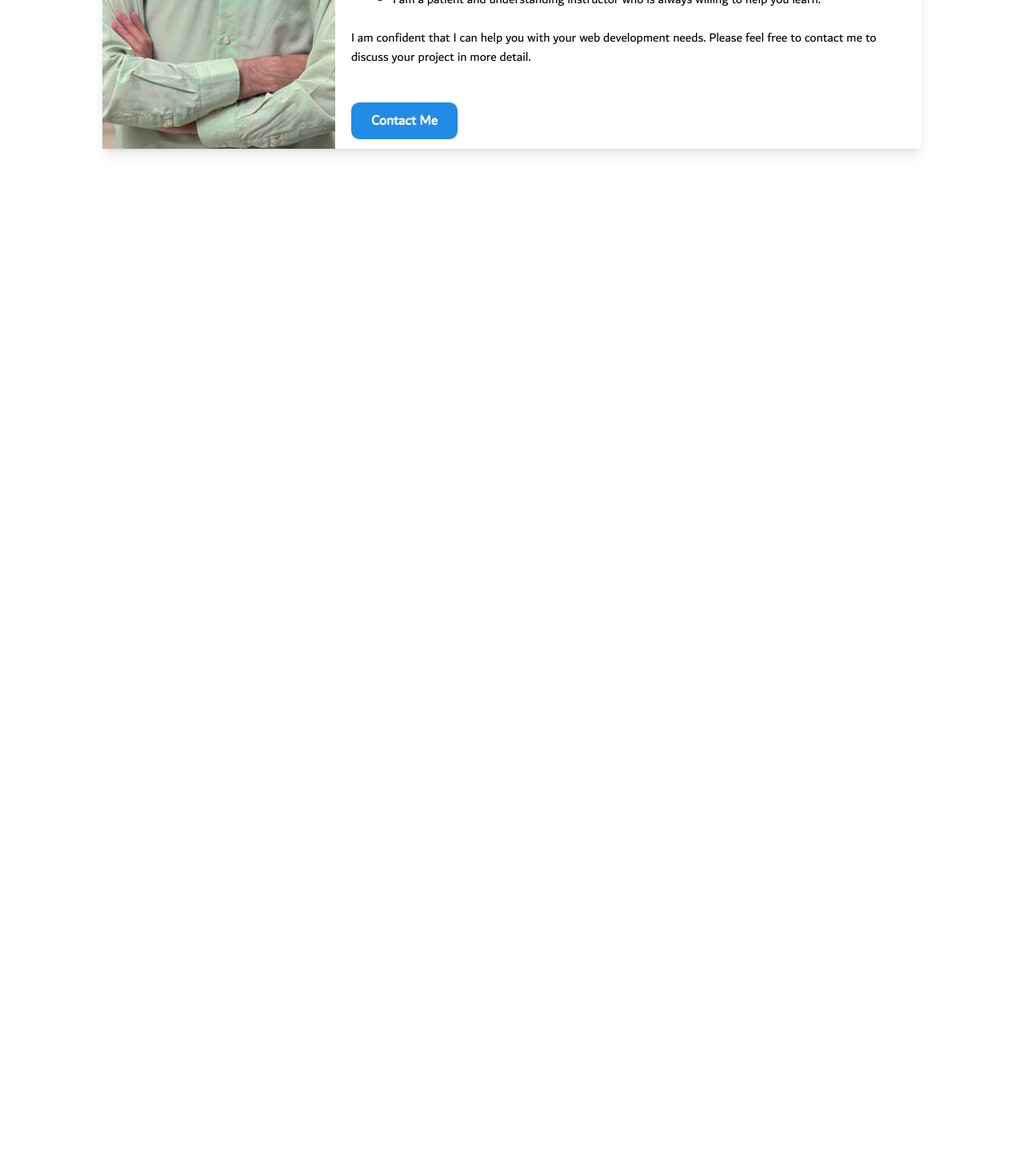
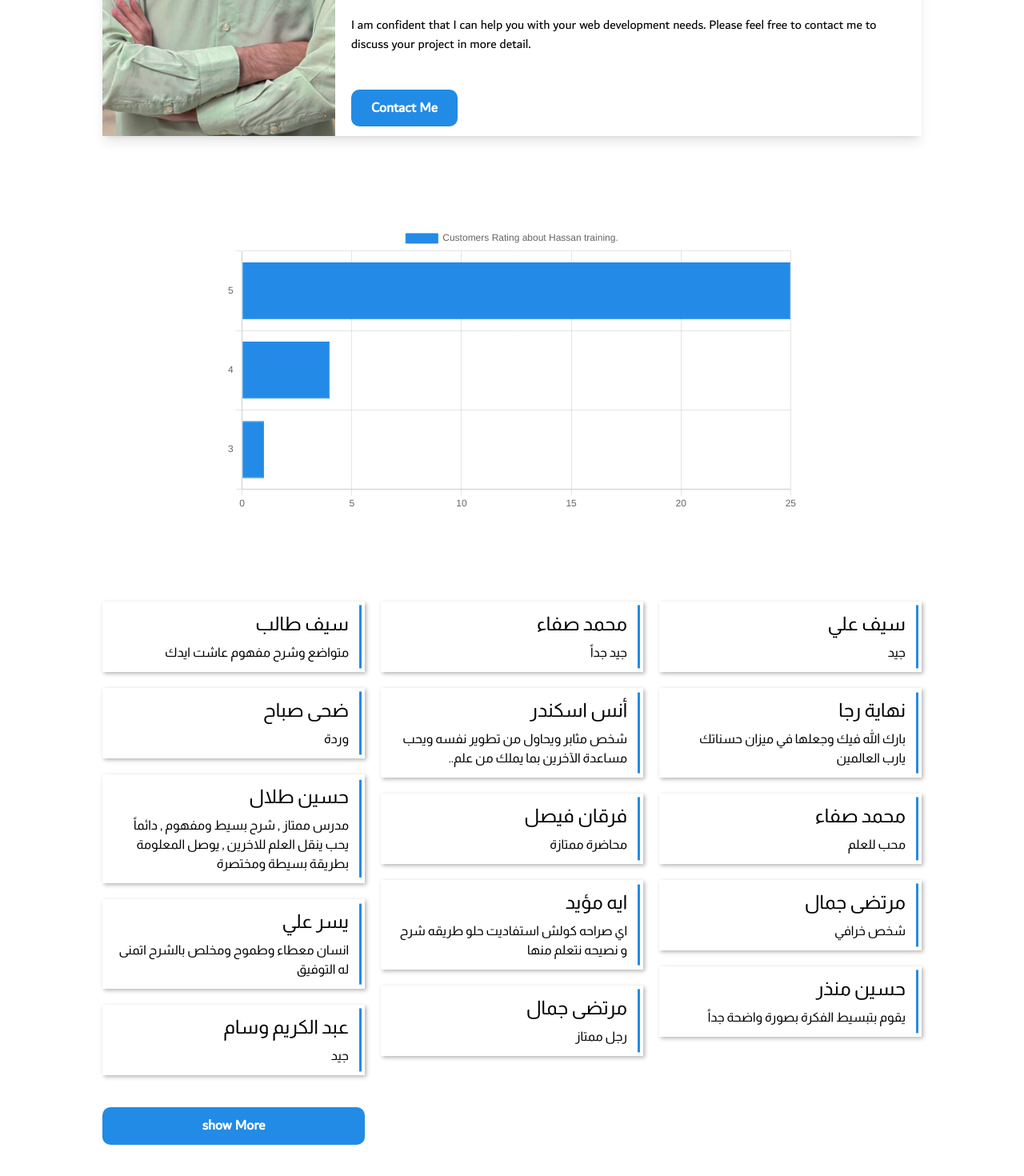
Before and after one commit to ht3aa/me, a Vue app: page / in a window 1280 px wide. Shown: the part 2387-3857 px from the top of the page at 80% size. Before the commit the page ends 2701 px from the top, so only its background shows below. Built offline with nearby package versions, Linux system fonts and the light colour scheme.

Commit message:
adding chart and opinion sections

```diff
--- a/package.json
+++ b/package.json
@@ -10,9 +10,11 @@
   },
   "dependencies": {
     "animejs": "^3.2.1",
+    "chart.js": "^4.3.0",
     "gsap": "^3.11.5",
     "vanilla-tilt": "^1.8.0",
     "vue": "^3.2.47",
+    "vue-chartjs": "^5.2.0",
     "vue-router": "^4.2.0"
   },
   "devDependencies": {
--- a/src/assets/main.css
+++ b/src/assets/main.css
@@ -1,6 +1,8 @@
+@import url('https://fonts.googleapis.com/css2?family=Almarai:wght@300;400;700&display=swap');
 @tailwind base;
 @tailwind components;
 @tailwind utilities;
+
 
 @font-face {
   font-family: dubai;
@@ -97,3 +99,9 @@ button:hover {
 .fade-leave-to {
   opacity: 0;
 }
+
+
+.direction-rtl {
+  direction: rtl;
+  font-family: 'Almarai';
+}
--- a/src/components/cards/MovingCard.vue
+++ b/src/components/cards/MovingCard.vue
@@ -37,7 +37,7 @@ onMounted(() => {
 <template>
   <div
     ref="container"
-    class="mx-auto my-32"
+    class="mx-auto my-28"
   >
     <div
       ref="card"
--- /dev/null
+++ b/src/components/charts/BarChart.vue
@@ -0,0 +1,47 @@
+<script setup>
+import { ref } from "vue";
+import { Bar } from "vue-chartjs";
+import {
+  Chart as ChartJS,
+  Title,
+  Tooltip,
+  Legend,
+  BarElement,
+  CategoryScale,
+  LinearScale,
+} from "chart.js";
+
+ChartJS.register(
+  Title,
+  Tooltip,
+  Legend,
+  BarElement,
+  CategoryScale,
+  LinearScale
+);
+
+const chartData = ref({
+  labels: ["5", "4", "3"],
+  datasets: [
+    {
+      label: "Customers Rating about Hassan training.",
+      backgroundColor: "#228be633",
+      data: [25, 4, 1],
+      fill: false,
+      backgroundColor: ["rgb(35, 139, 231)"],
+      borderColor: ["#228be6"],
+      borderWidth: 1,
+    },
+  ],
+});
+const chartOptions = ref({
+  responsive: true,
+  indexAxis: "y",
+});
+</script>
+
+<template>
+  <Bar :data="chartData" :options="chartOptions" />
+</template>
+
+<style scoped></style>
--- a/src/pages/HomePage.vue
+++ b/src/pages/HomePage.vue
@@ -3,13 +3,93 @@ import RandomText from "../components/texts/RandomText.vue";
 import RotateCard from "../components/cards/RotateCard.vue";
 import MovingCard from "../components/cards/MovingCard.vue";
 import LazyImg from "../components/LazyImg.vue";
+import BarChart from "../components/charts/BarChart.vue";
+import { ref } from "vue";
+
+// 21
+const customerOpinions = ref({
+  columns1: [
+    {
+      name: "سيف طالب",
+      opinion: "متواضع وشرح مفهوم عاشت ايدك",
+    },
+    { name: "ضحى صباح", opinion: "وردة" },
+    {
+      name: "حسين طلال",
+      opinion:
+        "مدرس ممتاز , شرح بسيط ومفهوم , دائماً يحب ينقل العلم للاخرين , يوصل المعلومة بطريقة بسيطة ومختصرة",
+    },
+    {
+      name: "يسر علي",
+      opinion: "انسان معطاء وطموح ومخلص بالشرح اتمنى له التوفيق",
+    },
+
+    { name: "عبد الكريم وسام", opinion: "جيد" },
+
+    { name: "ليث ابراهيم", opinion: "جيد" },
+  ],
+  columns2: [
+    { name: "محمد صفاء", opinion: "جيد جداً " },
+
+    {
+      name: "أنس اسكندر",
+      opinion:
+        "شخص مثابر ويحاول من تطوير نفسه ويحب مساعدة الآخرين بما يملك من علم..",
+    },
+
+    { name: "فرقان فيصل", opinion: "محاضرة ممتازة" },
+
+    {
+      name: "ايه مؤيد",
+      opinion: "اي صراحه كولش  استفاديت حلو طريقه شرح و نصيحه نتعلم منها",
+    },
+
+    { name: "مرتضى جمال", opinion: "رجل ممتاز" },
+
+    { name: "إسراء رشيد", opinion: "مساند" },
+  ],
+
+  columns3: [
+    { name: "سيف علي", opinion: "جيد" },
+    {
+      name: "نهاية رجا",
+      opinion: "بارك الله فيك وجعلها في ميزان حسناتك يارب العالمين ",
+    },
+
+    { name: "محمد صفاء", opinion: "محب للعلم" },
+
+    { name: "مرتضى جمال", opinion: "شخص خرافي " },
+
+    { name: "حسين منذر", opinion: "يقوم بتبسيط الفكرة بصورة واضحة جداً" },
+
+    { name: "ملاك حسن", opinion: "جيد جداً" },
+
+    { name: "مريم العذراء رافد", opinion: "ممتاز من ناحية الشرح" },
+  ],
+});
+
+console.log(customerOpinions.value.length);
+
+const nOpinionToShow = ref(5);
+const increment = ref(0);
+const showMoreOpinions = () => {
+  increment.value =
+    customerOpinions.value.columns3.length - nOpinionToShow.value;
+
+  if (increment.value >= 5) {
+    increment.value = 5;
+  }
+
+  nOpinionToShow.value += increment.value;
+};
+
+const showLessOpinions = () => {
+  nOpinionToShow.value -= increment.value;
+};
 </script>
 
 <template>
-  <section
-    id="hero"
-    class="flex flex-col lg:flex-row pt-[100px] wrapper"
-  >
+  <section id="hero" class="flex flex-col lg:flex-row pt-[100px] wrapper">
     <div
       class="lg:w-[70%] text-center lg:text-start pt-10 lg:pt-20 order-2 lg:order-1"
     >
@@ -42,19 +122,14 @@ import LazyImg from "../components/LazyImg.vue";
     />
   </section>
 
-  <section
-    id="aboutMe"
-    class="bgMainColor my-24"
-  >
+  <section id="aboutMe" class="bgMainColor my-24">
     <div
       class="flex flex-col lg:flex-row items-center justify-between py-10 wrapper"
     >
       <div
         class="text-white w-[100%] md:w-[75%] text-center mt-5 lg:mt-0 lg:text-start lg:w-[50%] order-2 lg:order-1"
       >
-        <h2 class="text-3xl md:text-4xl">
-          About me
-        </h2>
+        <h2 class="text-3xl md:text-4xl">About me</h2>
         <p class="text-base md:text-lg my-5">
           I am Hassan Tahseen, a dedicated college student at the University of
           Technology in Baghdad.I worked as a Trainer Assistant at AI Dojo,
@@ -117,7 +192,6 @@ import LazyImg from "../components/LazyImg.vue";
     <RotateCard>
       <a href="https://matlab-bag.vercel.app/">
         <div class="flex h-full">
-
           <LazyImg
             extra-div-classes="md:w-1/3 w-[30%]"
             extra-img-classes="object-cover h-full aspect-[0.6]"
@@ -245,10 +319,7 @@ import LazyImg from "../components/LazyImg.vue";
     </RotateCard>
   </section>
 
-  <section
-    id="features"
-    class="wrapper flex"
-  >
+  <section id="features" class="wrapper flex">
     <MovingCard>
       <LazyImg
         extra-div-classes="mx-auto md:mx-0 md:w-1/3 w-[200px]"
@@ -266,9 +337,7 @@ import LazyImg from "../components/LazyImg.vue";
             What I Offer
           </h2>
           <ol class="text-md my-2 px-6">
-            <li class="font-bold">
-              Web Developer
-            </li>
+            <li class="font-bold">Website building</li>
             <ul class="pl-5 pr-0 md:px-7 mb-5">
               <li>
                 I can create beautiful, responsive websites using Vue.js and
@@ -283,9 +352,7 @@ import LazyImg from "../components/LazyImg.vue";
                 your deadlines.
               </li>
             </ul>
-            <li class="font-bold">
-              Business Consultant
-            </li>
+            <li class="font-bold">Business Consultant</li>
             <ul class="pl-5 pr-0 md:px-7 mb-5">
               <li>
                 I can help you to improve your business by providing advice on
@@ -295,9 +362,7 @@ import LazyImg from "../components/LazyImg.vue";
                 I am a trusted advisor who will always put your business first.
               </li>
             </ul>
-            <li class="font-bold">
-              Web Developer Trainer
-            </li>
+            <li class="font-bold">Web Developement Training</li>
             <ul class="pl-5 pr-0 md:px-7 mb-5">
               <li>
                 I can teach you how to become a web developer by providing you
@@ -323,4 +388,76 @@ import LazyImg from "../components/LazyImg.vue";
       </div>
     </MovingCard>
   </section>
+  <section id="Charts" class="wrapper flex">
+    <div class="w-full md:w-[70%] mx-auto">
+      <BarChart />
+    </div>
+  </section>
+
+  <section
+    id="Opinions"
+    class="wrapper grid grid-cols-1 md:grid-cols-3 gap-5 py-28"
+  >
+    <div>
+      <RotateCard
+        v-for="customer in customerOpinions.columns1.slice(0, nOpinionToShow)"
+        :key="customer.name"
+      >
+        <div class="mb-5 py-3 px-5 direction-rtl relative">
+          <div
+            class="w-[3px] h-[90%] bgMainColor absolute right-1 top-[50%] translate-y-[-50%]"
+          />
+          <h3 class="text-2xl mb-2">
+            {{ customer.name }}
+          </h3>
+          <p class="text-md">
+            {{ customer.opinion }}
+          </p>
+        </div>
+      </RotateCard>
+    </div>
+    <div>
+      <RotateCard
+        v-for="customer in customerOpinions.columns2.slice(0, nOpinionToShow)"
+        :key="customer.name"
+      >
+        <div class="mb-5 py-3 px-5 direction-rtl relative">
+          <div
+            class="w-[3px] h-[90%] bgMainColor absolute right-1 top-[50%] translate-y-[-50%]"
+          />
+          <h3 class="text-2xl mb-2">
+            {{ customer.name }}
+          </h3>
+          <p class="text-md">
+            {{ customer.opinion }}
+          </p>
+        </div>
+      </RotateCard>
+    </div>
+    <div>
+      <RotateCard
+        v-for="customer in customerOpinions.columns3.slice(0, nOpinionToShow)"
+        :key="customer.name"
+      >
+        <div class="mb-5 py-3 px-5 direction-rtl relative">
+          <div
+            class="w-[3px] h-[90%] bgMainColor absolute right-1 top-[50%] translate-y-[-50%]"
+          />
+          <h3 class="text-2xl mb-2">
+            {{ customer.name }}
+          </h3>
+          <p class="text-md">
+            {{ customer.opinion }}
+          </p>
+        </div>
+      </RotateCard>
+    </div>
+    <button
+      v-if="nOpinionToShow !== customerOpinions.columns3.length"
+      @click="showMoreOpinions"
+    >
+      show More
+    </button>
+    <button v-else @click="showLessOpinions">show Less</button>
+  </section>
 </template>
```
Also changed, not shown: 1 other file (tests, documents, lock files or other folders).
